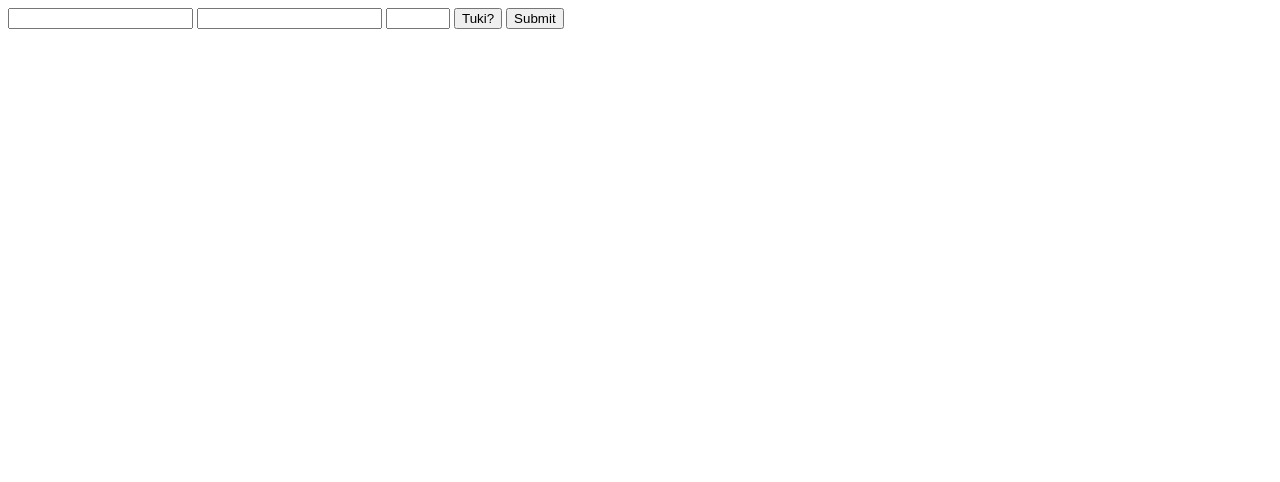
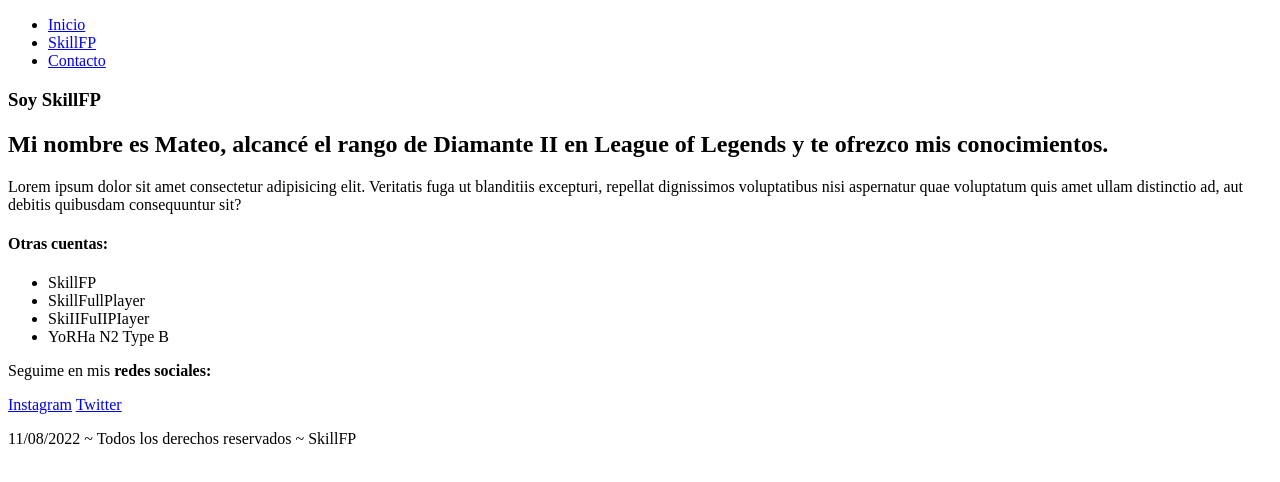
Before and after one commit to SkillFP/Poto, a plain HTML site: page Pagina 10 agosto/index.html in a window 1280 px wide. Drawn offline with Linux system fonts and the light colour scheme.

Commit message:
SkillFP
Linkeando páginas entre sí + semántica

```diff
--- a/Pagina 10 agosto/index.html
+++ b/Pagina 10 agosto/index.html
@@ -4,20 +4,44 @@
     <meta charset="UTF-8">
     <meta http-equiv="X-UA-Compatible" content="IE=edge">
     <meta name="viewport" content="width=, initial-scale=1.0">
-    <title>Formularios</title>
+    <title>SkillFP</title>
+    <link rel="stylesheet" href="styles.css">
 </head>
 
 <!-- Todos los comentarios se refieren a las etiquetas debajo -->
 
 <body>
-    <div>
-        <form action="">
-            <input type="email" name="" id="" required>
-            <input type="password" name="" id="" required minlength="8">
-            <input type="number" min="18" max="100">
-            <input type="button" value="Tuki?">
-            <input type="submit" name="" id="">
-        </form>
-    </div>
+    <header>
+        <nav>
+            <ul>
+                <li><a href="index.html">Inicio</a></li>
+                <li><a href="skillfp.html">SkillFP</a></li>
+                <li><a href="contacto.html">Contacto</a></li>
+            </ul>
+        </nav>
+    </header>
+    <article>
+        <section>
+        <h1>Soy SkillFP</h1>
+        <h2>Mi nombre es Mateo, alcancé el rango de Diamante II en League of Legends y te ofrezco mis conocimientos.</h2>
+        <p>Lorem ipsum dolor sit amet consectetur adipisicing elit. Veritatis fuga ut blanditiis excepturi, repellat dignissimos voluptatibus nisi aspernatur quae voluptatum quis amet ullam distinctio ad, aut debitis quibusdam consequuntur sit?</p>
+        </section>
+    </article>
+    <aside>
+        <h4>Otras cuentas:</h4>
+        <ul>
+            <li>SkillFP</li>
+            <li>SkillFullPlayer</li>
+            <li>SkiIIFuIIPIayer</li>
+            <li>YoRHa N2 Type B</li>
+        </ul>
+    </aside>
+    <footer>
+        <p>Seguime en mis <b>redes sociales:</b></p>
+        <a href="https://www.instagram.com/_matusfp/" target="_blank">Instagram</a>
+        <a href="https://twitter.com/KFTSkillFP" target="_blank">Twitter</a>
+        <p>11/08/2022 ~ Todos los derechos reservados ~ SkillFP</p>
+    </footer>
+
 </body>
 </html>
```
Also changed, not shown: Pagina 10 agosto/contacto.html (added, +22 -0 lines), Pagina 10 agosto/skillfp.html (added, +26 -0 lines), Pagina 10 agosto/styles.css (added).
